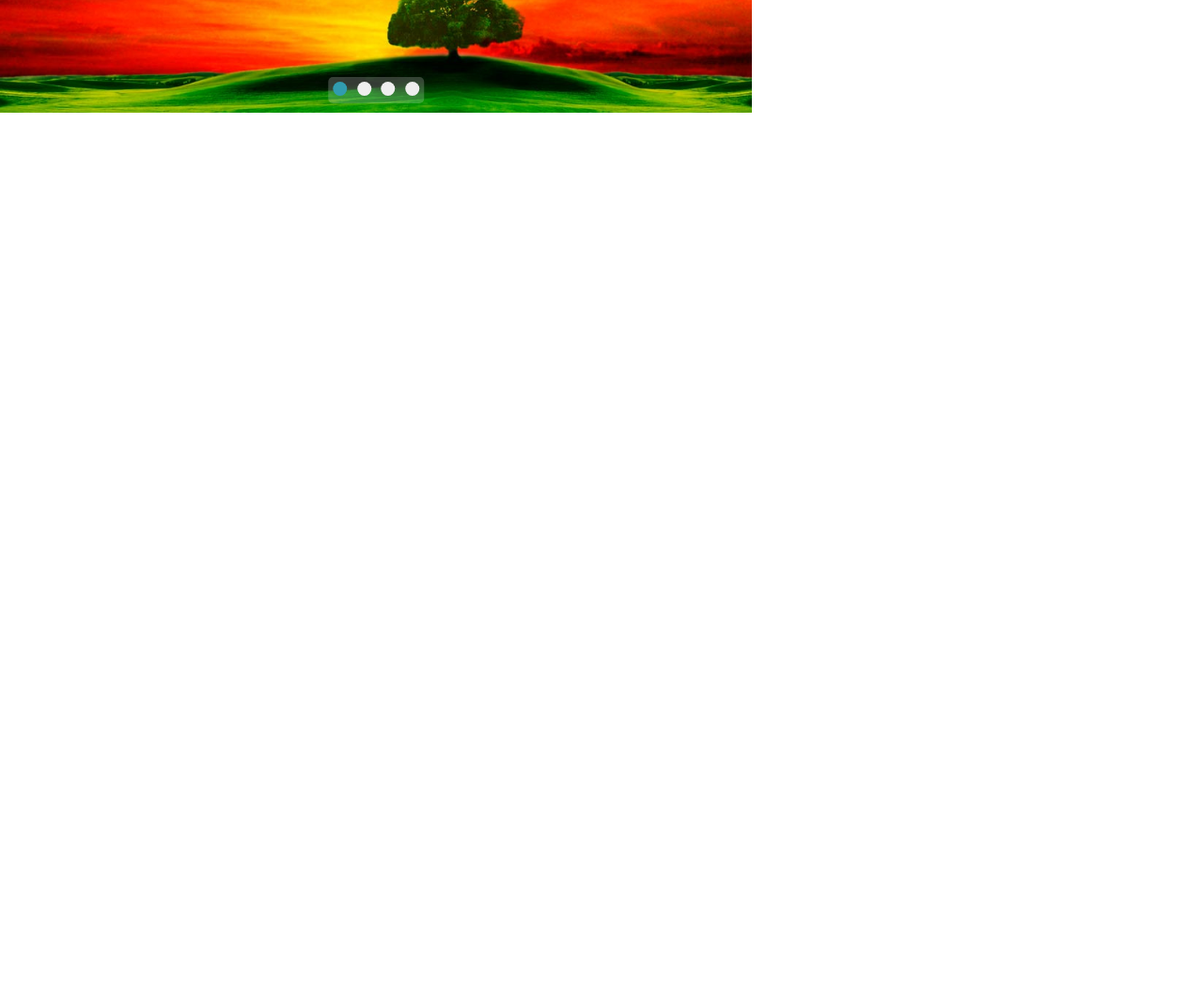
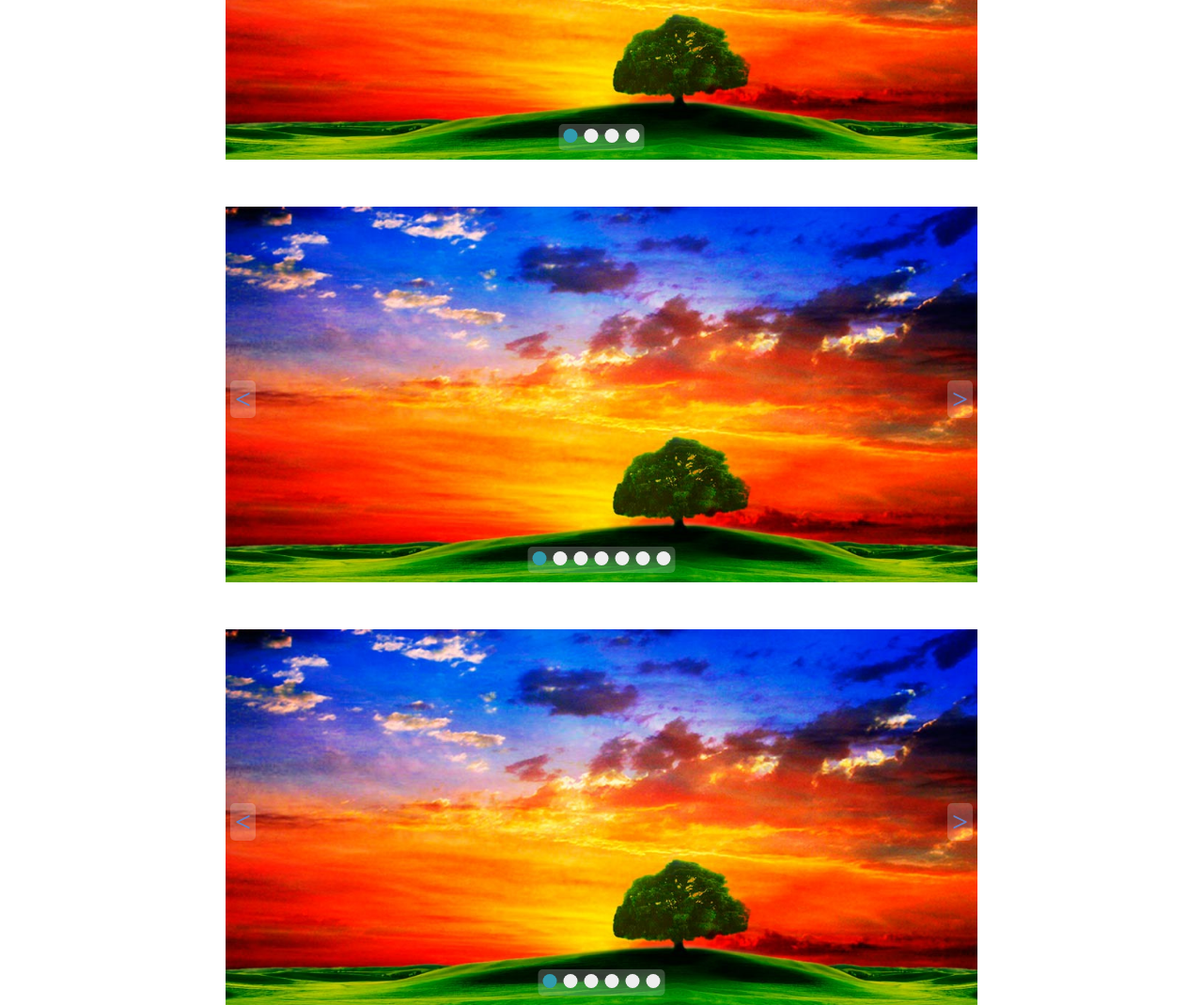
Before and after one commit to igarok88/-customMultiSlider, a plain HTML site: page index.html in a window 1280 px wide. Shown: the part 280-1350 px from the top of the page at 94% size. Before the commit the page ends 800 px from the top, so only its background shows below. Drawn offline with Linux system fonts and the light colour scheme.

Commit message:
add multi slider, append dots in slide-container

```diff
--- a/index.html
+++ b/index.html
@@ -36,11 +36,60 @@
 					<div class="left-button"><</div>
 					<div class="right-button">></div>
 				</div>
-				<div class="dots-block">
-					<div class="dots-item active"></div>
-					<div class="dots-item"></div>
-					<div class="dots-item"></div>
-					<div class="dots-item"></div>
+			</div>
+			<div class="slide-container">
+				<div class="slides">
+					<div class="slides-item">
+						<img src="img/1556708032_1.jpg" alt="" />
+					</div>
+					<div class="slides-item">
+						<img src="img/1556708030_2.jpg" alt="" />
+					</div>
+					<div class="slides-item">
+						<img src="img/1556707966_3.jpg" alt="" />
+					</div>
+					<div class="slides-item">
+						<img src="img/1556708064_4.jpg" alt="" />
+					</div>
+					<div class="slides-item">
+						<img src="img/1556708032_1.jpg" alt="" />
+					</div>
+					<div class="slides-item">
+						<img src="img/1556708030_2.jpg" alt="" />
+					</div>
+					<div class="slides-item">
+						<img src="img/1556707966_3.jpg" alt="" />
+					</div>
+				</div>
+				<div class="buttons-block">
+					<div class="left-button"><</div>
+					<div class="right-button">></div>
+				</div>
+			</div>
+			<div class="slide-container">
+				<div class="slides">
+					<div class="slides-item">
+						<img src="img/1556708032_1.jpg" alt="" />
+					</div>
+					<div class="slides-item">
+						<img src="img/1556708030_2.jpg" alt="" />
+					</div>
+					<div class="slides-item">
+						<img src="img/1556707966_3.jpg" alt="" />
+					</div>
+					<div class="slides-item">
+						<img src="img/1556708064_4.jpg" alt="" />
+					</div>
+					<div class="slides-item">
+						<img src="img/1556708030_2.jpg" alt="" />
+					</div>
+					<div class="slides-item">
+						<img src="img/1556707966_3.jpg" alt="" />
+					</div>
+				</div>
+				<div class="buttons-block">
+					<div class="left-button"><</div>
+					<div class="right-button">></div>
 				</div>
 			</div>
 		</div>
--- a/main.js
+++ b/main.js
@@ -1,9 +1,27 @@
 window.addEventListener("DOMContentLoaded", () => {
-	let dots = document.querySelectorAll(".dots-item"),
-		dotsArea = document.querySelector(".dots-block"),
-		slides = document.querySelectorAll(".slides-item"),
-		prevBtn = document.querySelector(".left-button"),
-		nextBtn = document.querySelector(".right-button"),
+	let slideContainers = document.querySelectorAll(".slide-container");
+
+	slideContainers.forEach((slideContainer) => {
+		// setInterval(() => {
+		// 	plusSlides(1);
+		// }, 1500);
+		console.log(slideContainers[0]);
+		let div = document.createElement("div");
+		div.classList.add("dots-block");
+		slideContainer.appendChild(div);
+
+		let dotsArea = slideContainer.querySelector(".dots-block"),
+			slides = slideContainer.querySelectorAll(".slides-item");
+
+		for (let i = 0; i < slides.length; i++) {
+			let div = document.createElement("div");
+			div.classList.add("dots-item");
+			dotsArea.appendChild(div);
+		}
+
+		let dots = slideContainer.querySelectorAll(".dots-item"),
+			prevBtn = slideContainer.querySelector(".left-button"),
+			nextBtn = slideContainer.querySelector(".right-button"),
 			slideIndex = 1;
 
 		showSlides(slideIndex);
@@ -38,9 +56,13 @@ window.addEventListener("DOMContentLoaded", () => {
 		});
 		dotsArea.addEventListener("click", (e) => {
 			for (let i = 0; i < dots.length + 1; i++) {
-			if (e.target.classList.contains("dots-item") && e.target == dots[i - 1]) {
+				if (
+					e.target.classList.contains("dots-item") &&
+					e.target == dots[i - 1]
+				) {
 					currentSlide(i);
 				}
 			}
 		});
 	});
+});
--- a/style.css
+++ b/style.css
@@ -87,6 +87,7 @@ h6 {
 	font-weight: inherit;
 }
 .slide-container {
+	margin: 50px auto;
 	width: 800px;
 	height: 400px;
 	position: relative;
```
Lines whose indentation alone changed are shown as unchanged.
